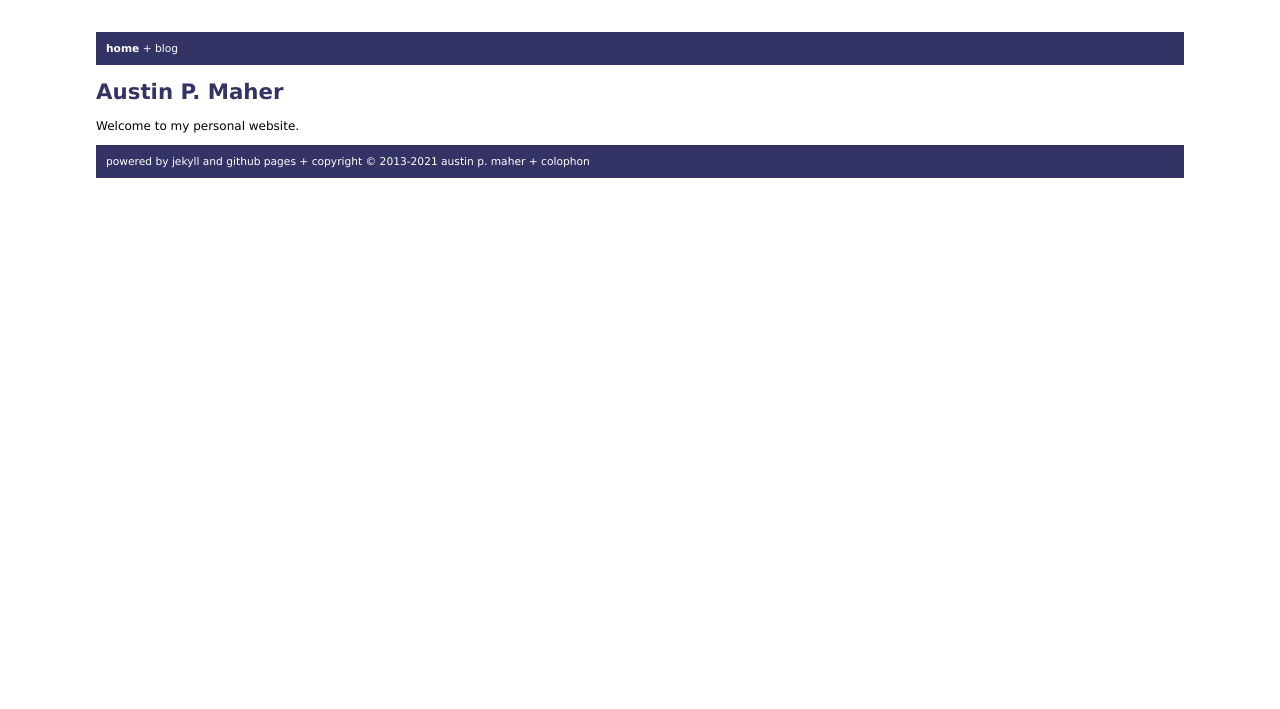
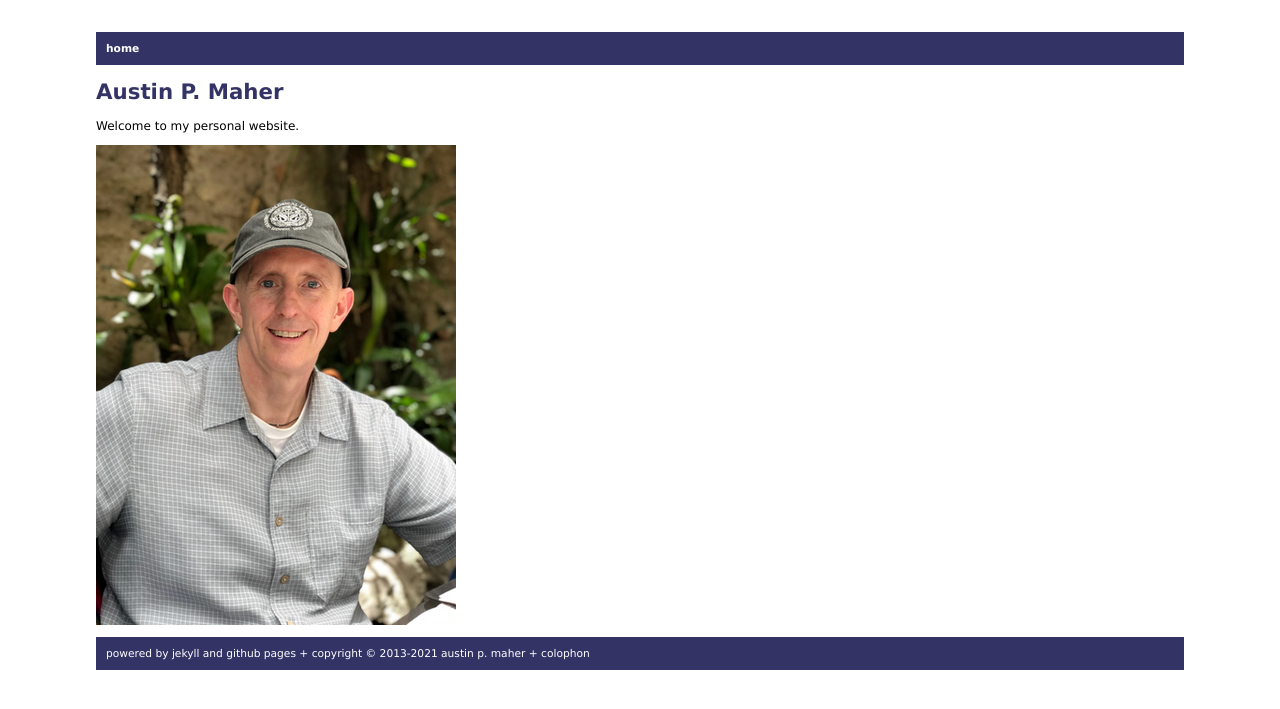
Before and after one commit to austinpmaher/austinpmaher.github.com, a Jekyll site: the page built from index.html, in a window 1280 px wide. Shown: the top 709 px of the page. Built offline with Jekyll 4.4.1, drawn with Linux system fonts in a browser that asks for light colours.

Commit message:
Update website, remove blog from primary navigation
Added a picture to the home page.
Commented out the link to the blog since there wasn't any
interesting content.

```diff
--- a/_layouts/default.html
+++ b/_layouts/default.html
@@ -14,8 +14,8 @@
 
 <!-- navigation begin -->
 <div class="navigation">
-<strong><a href="/index.html">home</a></strong> +
-<a href="/weblog.html">blog</a>
+<strong><a href="/index.html">home</a></strong> <!-- +
+<a href="/weblog.html">blog</a> -->
 {% if page.title == 'Weblog' %}
 + <a href="/archive.html">archive</a>
 + <a href="/atom.xml">feed</a>
--- a/colophon.html
+++ b/colophon.html
@@ -26,9 +26,7 @@
 <p>
 This site is just re-using my original layout from massivepropeller.com
 </p>
-<p>
-Maybe at some point I'll turn this site into that one.
-</p>
+
 
 <div class="byline">posted at 02:52 PM</div>
 
--- a/index.html
+++ b/index.html
@@ -4,3 +4,7 @@ title: Austin P. Maher
 ---
 
 <p>Welcome to my personal website.</p>
+
+<p>
+    <img src="/images/austin/2018-apm-guatemala-scaled.png" border="0">
+</p>
```
Also changed, not shown: images/austin/2018-apm-guatemala-scaled.png (added), 2 other files.
